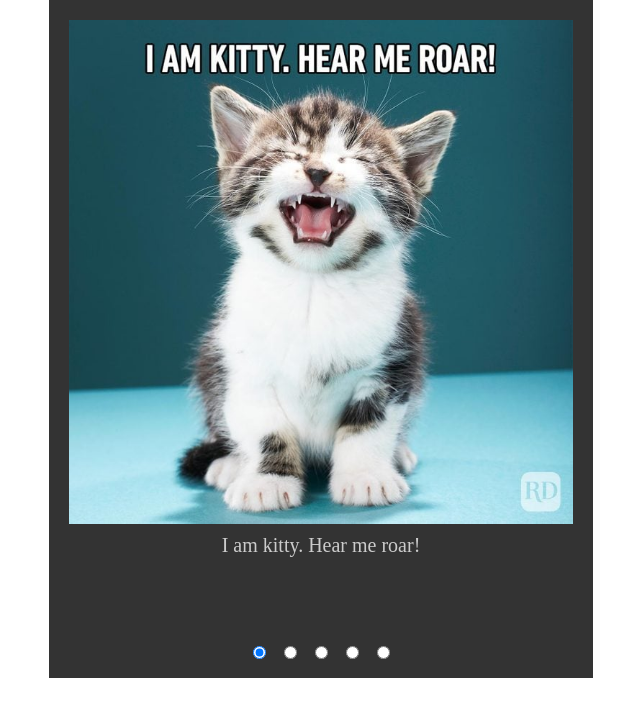
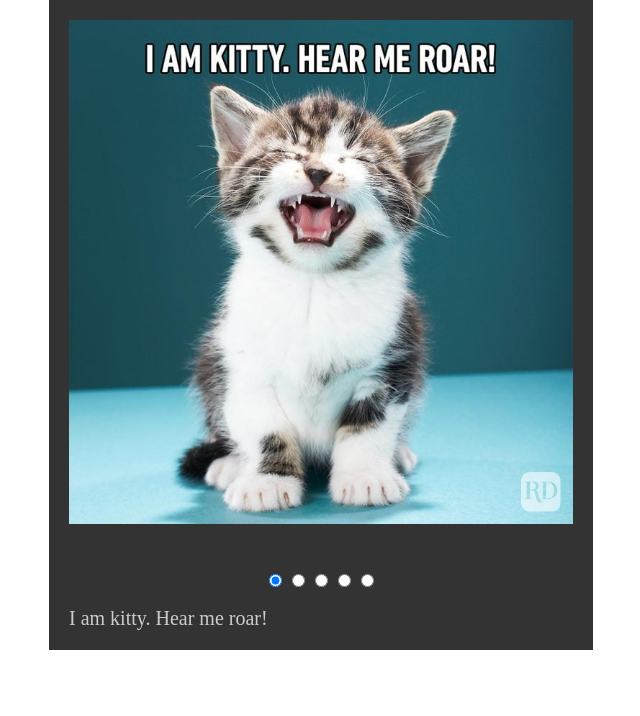
Before and after one commit to Elvira-del/cssMemeSlider, a plain HTML site: page cssMemeSlider/index.html in a window 1280 px wide. Shown: the whole page, without its empty margins (319-959 px from the left). Drawn offline with Linux system fonts and the light colour scheme.

Commit message:
feat: add animation for captions (Sun, 15/09/2024 23:50:53 PM)

```diff
--- a/cssMemeSlider/index.html
+++ b/cssMemeSlider/index.html
@@ -14,29 +14,23 @@
             <ul class="slides">
               <li class="slide" id="first">
                 <img class="slide__image" src="./assets/slide-1.jpg" alt="" />
-                <span class="slide__text">I am kitty. Hear me roar!</span>
               </li>
               <li class="slide" id="second">
                 <img class="slide__image" src="./assets/slide-2.jpg" alt="" />
-                <span class="slide__text"
-                  >So many reasons to be grumpy, but so little time.</span
-                >
               </li>
               <li class="slide" id="third">
                 <img class="slide__image" src="./assets/slide-3.jpg" alt="" />
-                <span class="slide__text">I have a genius idea!</span>
               </li>
               <li class="slide" id="fourth">
                 <img class="slide__image" src="./assets/slide-4.jpg" alt="" />
-                <span class="slide__text">My FaceID is making fun of me.</span>
               </li>
               <li class="slide" id="fifth">
                 <img class="slide__image" src="./assets/slide-5.jpg" alt="" />
-                <span class="slide__text">Nice to see you.</span>
               </li>
             </ul>
           </div>
 
+          <div class="slider__bottom">
             <div class="slider__controls">
               <label class="slide__label">
                 <input
@@ -85,6 +79,20 @@
                 />
               </label>
             </div>
+            <div class="slider__captions captions">
+              <p class="captions__text" id="caption1">
+                I am kitty. Hear me roar!
+              </p>
+              <p class="captions__text" id="caption2">
+                So many reasons to be grumpy, but so little time.
+              </p>
+              <p class="captions__text" id="caption3">I have a genius idea!</p>
+              <p class="captions__text" id="caption4">
+                My FaceID is making fun of me.
+              </p>
+              <p class="captions__text" id="caption5">Nice to see you.</p>
+            </div>
+          </div>
         </div>
       </div>
     </main>
--- a/cssMemeSlider/style.css
+++ b/cssMemeSlider/style.css
@@ -35,6 +35,7 @@ img {
   flex-direction: column;
   gap: 5rem;
   margin-inline: auto;
+  padding-block: 2rem;
   inline-size: 100%;
   background-color: #333;
   overflow: hidden;
@@ -54,7 +55,7 @@ img {
 
 .slider__wrapper {
   display: flex;
-  padding: 2rem;
+  padding-inline: 2rem;
   inline-size: 100%;
   transition: transform 0.5s ease-in-out;
 }
@@ -69,24 +70,21 @@ img {
   flex: 0 0 100%;
 }
 
-.slide__text {
-  display: block;
-  text-align: center;
-  font-size: 2rem;
-  margin-top: 1rem;
-  color: #ccc;
+.slider__bottom {
+  display: flex;
+  flex-direction: column;
+  gap: 20px;
 }
 
 .slider__controls {
   display: flex;
   justify-content: center;
   gap: 1rem;
-  padding: 1.5rem;
+  padding-inline: 2rem;
 }
 
 .slide__label {
   display: flex;
-  padding: 0.4rem;
 }
 
 .slider__dot {
@@ -126,3 +124,37 @@ img {
 .slider:has(.slider__dot[value="fifth"]:checked) .slider__wrapper {
   transform: translateX(-400%);
 }
+
+.captions {
+  display: flex;
+  gap: 4rem;
+  padding-inline: 2rem;
+  inline-size: 100%;
+  transition: transform 0.5s ease-in-out;
+}
+
+.captions__text {
+  flex: 0 0 100%;
+  color: #ccc;
+  font-size: 2rem;
+}
+
+.slider:has(.slider__dot[value="first"]:checked) .captions {
+  transform: translateX(0);
+}
+
+.slider:has(.slider__dot[value="second"]:checked) .captions {
+  transform: translateX(-100%);
+}
+
+.slider:has(.slider__dot[value="third"]:checked) .captions {
+  transform: translateX(-200%);
+}
+
+.slider:has(.slider__dot[value="fourth"]:checked) .captions {
+  transform: translateX(-300%);
+}
+
+.slider:has(.slider__dot[value="fifth"]:checked) .captions {
+  transform: translateX(-400%);
+}
```
Lines whose indentation alone changed are shown as unchanged.
